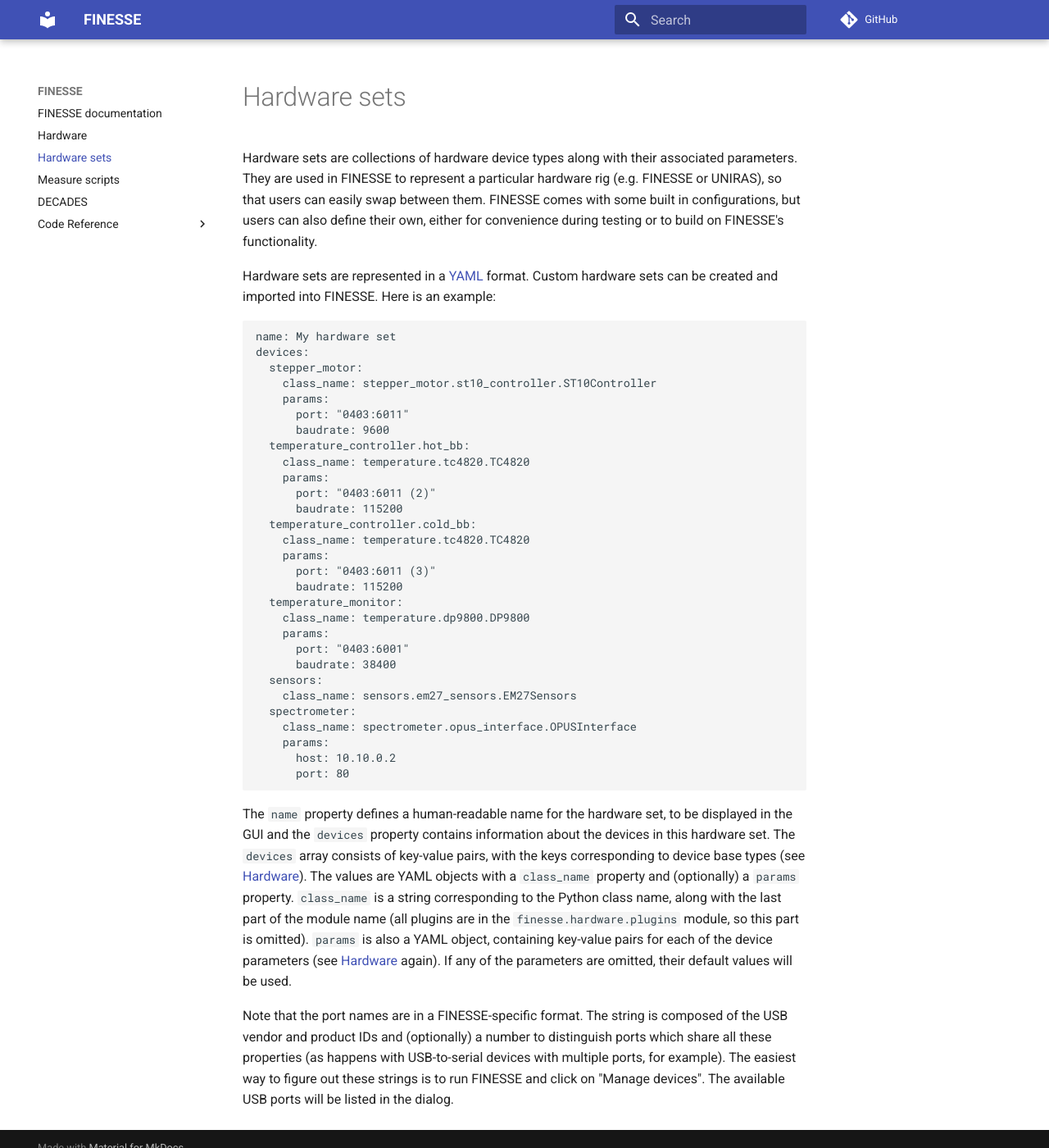
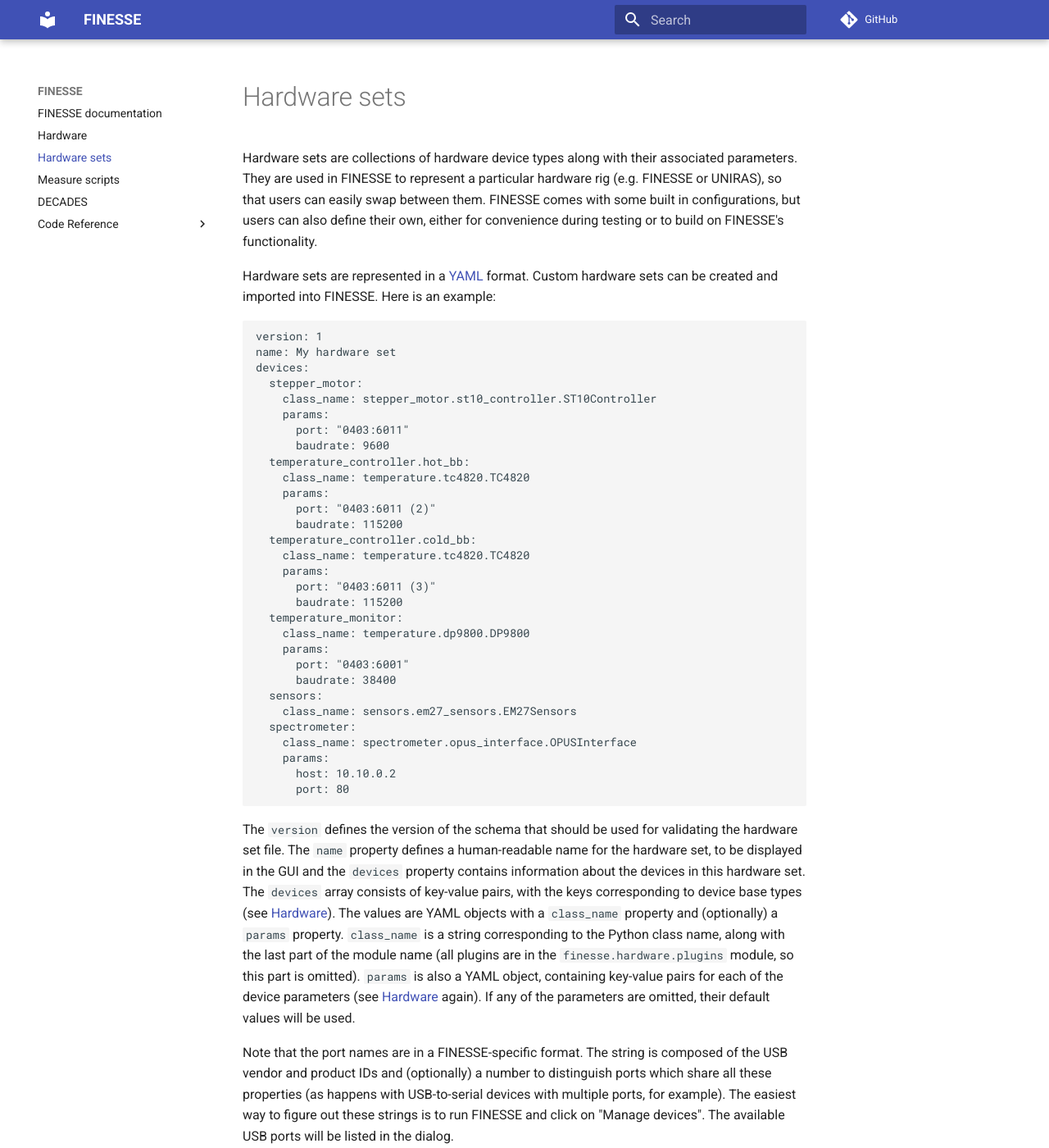
Before and after one commit to ImperialCollegeLondon/FINESSE, an MkDocs documentation site: the page built from docs/hardware_sets.md, in a window 1280 px wide and 1400 px high. Shown: the whole window at 82% size. Built offline with MkDocs 1.6.1 and Material for MkDocs 9.7.7, drawn with Linux system fonts in a browser that asks for light colours; comment, search, counter and statistics services are not loaded.

Commit message:
:memo: Update documentation.

````diff
--- a/docs/hardware_sets.md
+++ b/docs/hardware_sets.md
@@ -10,6 +10,7 @@
 can be created and imported into FINESSE. Here is an example:
 
 ```yaml
+version: 1
 name: My hardware set
 devices:
   stepper_motor:
@@ -41,16 +42,17 @@
       port: 80
 ```
 
-The `name` property defines a human-readable name for the hardware set, to be displayed
-in the GUI and the `devices` property contains information about the devices in this
-hardware set. The `devices` array consists of key-value pairs, with the keys
-corresponding to device base types (see [Hardware]). The values are YAML objects with a
-`class_name` property and (optionally) a `params` property. `class_name` is a string
-corresponding to the Python class name, along with the last part of the module name (all
-plugins are in the `finesse.hardware.plugins` module, so this part is omitted). `params`
-is also a YAML object, containing key-value pairs for each of the device parameters (see
-[Hardware] again). If any of the parameters are omitted, their default values will be
-used.
+The `version` defines the version of the schema that should be used for validating the
+hardware set file. The `name` property defines a human-readable name for the hardware
+set, to be displayed in the GUI and the `devices` property contains information about
+the devices in this hardware set. The `devices` array consists of key-value pairs, with
+the keys corresponding to device base types (see [Hardware]). The values are YAML
+objects with a `class_name` property and (optionally) a `params` property. `class_name`
+is a string corresponding to the Python class name, along with the last part of the
+module name (all plugins are in the `finesse.hardware.plugins` module, so this part is
+omitted). `params` is also a YAML object, containing key-value pairs for each of the
+device parameters (see [Hardware] again). If any of the parameters are omitted, their
+default values will be used.
 
 Note that the port names are in a FINESSE-specific format. The string is composed of the
 USB vendor and product IDs and (optionally) a number to distinguish ports which share
````
Also changed, not shown: docs/measure_scripts.md (+3 -0 lines).
